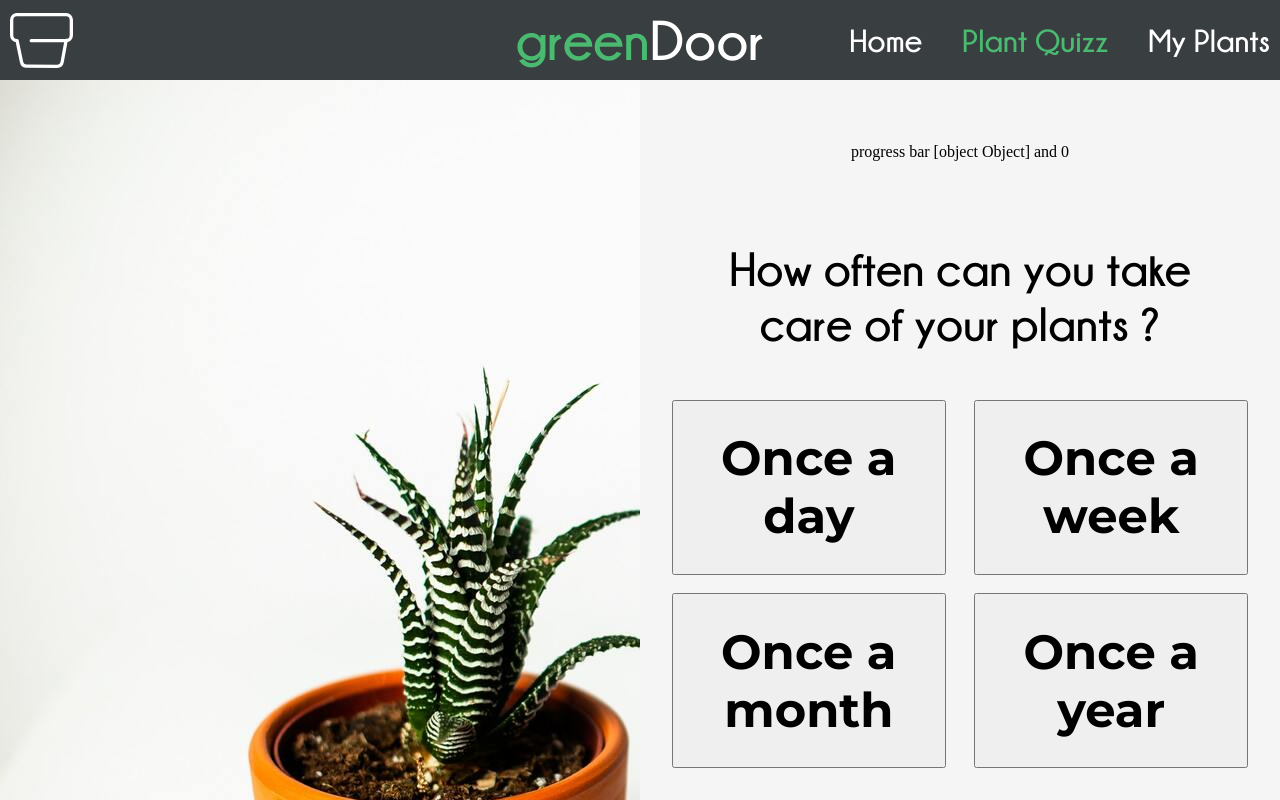
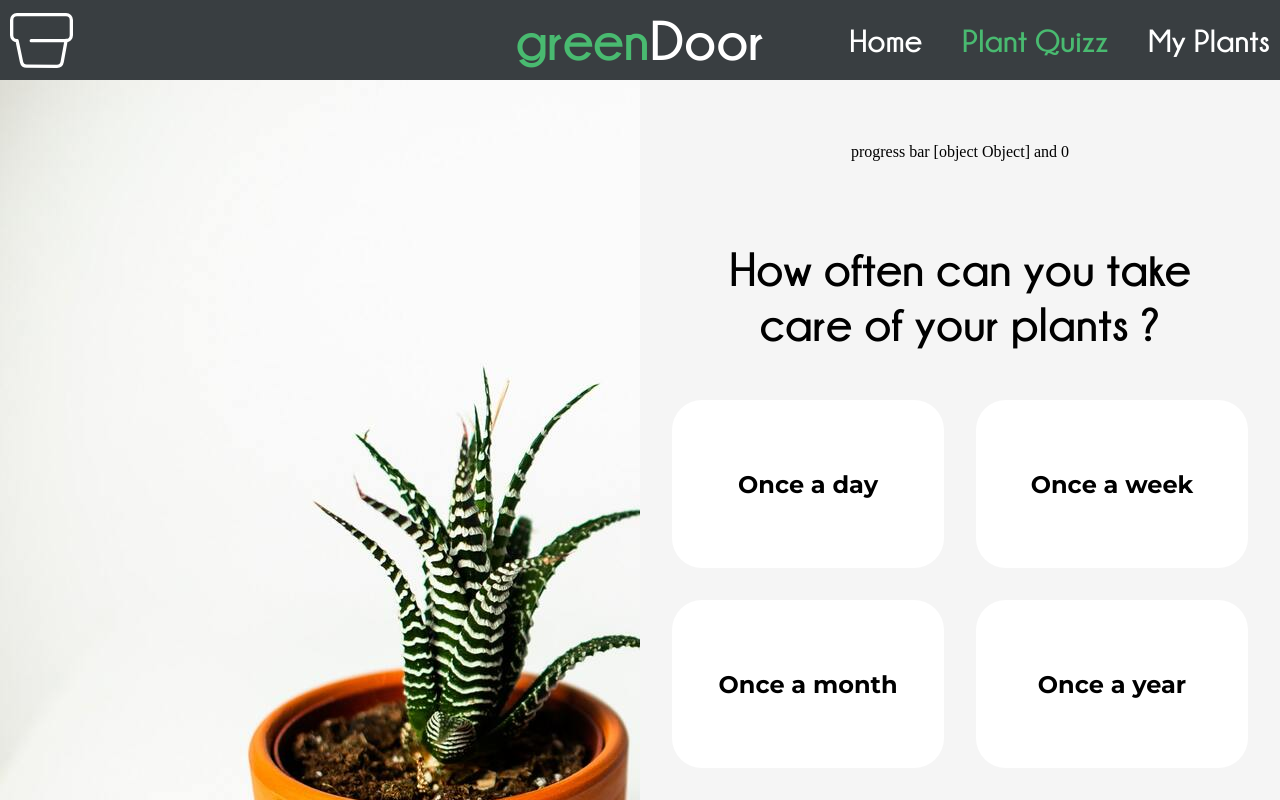
Before and after one commit to WildCodeSchool-2024-02/JS-Nantes-RAMCss-II-P2-GreenDoor, a React (Vite) app in the folder client/: page /quizz in a window 1280 px wide. Built offline with nearby package versions, Linux system fonts and the light colour scheme.

Commit message:
made the quizz buttonfit the prototype

```diff
--- a/client/src/styles/Quizz.css
+++ b/client/src/styles/Quizz.css
@@ -33,16 +33,27 @@
 .questions-container > ul > li > button {
   font-family: var(--font-family-body);
   font-weight: bold;
-  font-size: 48px;
+  font-size: var(--font-size-text);
   width: 100%;
   height: 100%;
+  border: 0;
+  border-radius: 30px;
+  background-color: var(--fore-ground-color);
+  padding: 0px 16px;
+}
+
+.questions-container > ul > li > button:hover,
+.questions-container > ul > li > button:focus {
+  background-color: var(--accent-color);
+  color: white;
+  border: 0;
 }
 
 .questions-container > ul {
   width: 100%;
   height: 100%;
   list-style: none;
-  --gap: 5%;
+  --gap: 32px;
   display: grid;
   grid-template: 1fr 1fr / 1fr 1fr;
   gap: var(--gap);
```
